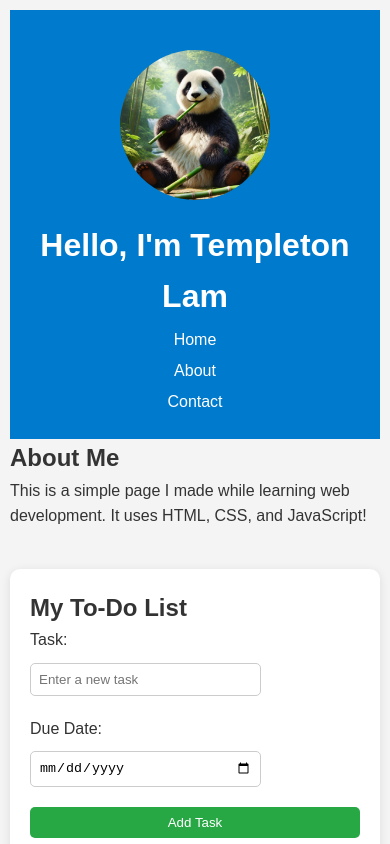
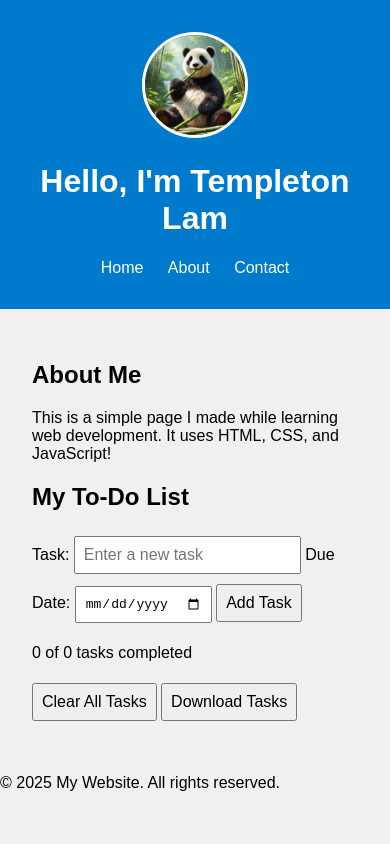
Before and after one commit to TempletonLam8/temp.github.io, a plain HTML site: page index.html in a window 390 px wide. Shown: the top 844 px of the page. Drawn offline with Linux system fonts and the light colour scheme.

Commit message:
Update style.css

```diff
--- a/style.css
+++ b/style.css
@@ -1,192 +1,62 @@
-/* Reset some browser defaults */
-* {
+body {
+  font-family: Arial, sans-serif;
   margin: 0;
   padding: 0;
-    box-sizing: border-box;
-}
-
-body {
-    font-family: Arial, sans-serif;
-    line-height: 1.6;
-    background-color: #f4f4f4;
-    color: #333;
-    padding: 20px;
+  background: #f0f0f0;
 }
 
 header {
   background-color: #007acc;
   color: white;
-    padding: 20px 0;
   text-align: center;
+  padding: 2em 1em;
+}
+
+.profile-img {
+  width: 100px;
+  height: 100px;
+  border-radius: 50%;
+  border: 3px solid white;
+  object-fit: cover;
 }
 
 nav a {
+  margin: 0 10px;
   color: white;
-    margin: 0 15px;
   text-decoration: none;
 }
 
-nav a:hover {
-    text-decoration: underline;
-    <a href="#about">About</a>
-    <a href="https://github.com/TempletonLam8" target="_blank">GitHub</a>
-    <a href="#contact">Contact</a>
-</nav>
-
+main {
+  padding: 2em;
 }
 
-main {
-    <section id="about">
-    <h2>About Me</h2>
-    <p>Hi! I'm Templeton Lam, a beginner in web development who’s curious, creative, and committed to learning new things.</p>
-</section>
-
-<section id="contact">
-    <h2>Contact</h2>
-    <p>Email me at <a href="mailto:your@email.com">templeton.lam8@gmail.com</a></p>
-</section>
+.task-form {
+  margin-bottom: 1em;
 }
 
-footer {
-    text-align: center;
-    margin-top: 40px;
-    color: #777;
+input, button {
+  margin: 5px 0;
+  padding: 8px;
+  font-size: 1em;
 }
 
-.profile-img {
-    width: 150px;
-    border-radius: 50%;
-    display: block;
-    margin: 20px auto;
-}
-
-#todo {
-    max-width: 400px;
-    margin: 40px auto;
-    padding: 20px;
-    background-color: #fff;
-    border-radius: 10px;
-    box-shadow: 0 2px 10px rgba(0,0,0,0.1);
-}
-
-#todo input {
-    width: 70%;
-    padding: 8px;
-    margin-right: 10px;
-    border: 1px solid #ccc;
-    border-radius: 5px;
-}
-
-#todo button {
-    padding: 8px 15px;
-    background-color: #28a745;
-    color: white;
-    border: none;
-    border-radius: 5px;
+button {
   cursor: pointer;
 }
 
-#todo button:hover {
-    background-color: #218838;
+ul {
+  list-style: none;
+  padding-left: 0;
 }
 
-#taskList {
-    list-style: none;
-    padding-left: 0;
-    margin-top: 20px;
-}
-
-#taskList li {
-    background-color: #f1f1f1;
+li {
+  background: white;
   padding: 10px;
-    border-radius: 5px;
-    margin-bottom: 10px;
-    cursor: pointer;
-    transition: 0.3s;
-}
-
-#taskList li:hover {
-    background-color: #ffe6e6;
-    text-decoration: line-through;
+  margin-bottom: 5px;
+  border-radius: 4px;
 }
 
 .completed {
   text-decoration: line-through;
-    color: #999;
+  color: gray;
 }
-
-.fade-in {
-    animation: fadeIn 0.4s ease-in;
-}
-
-@keyframes fadeIn {
-    from { opacity: 0; transform: translateY(10px); }
-    to { opacity: 1; transform: translateY(0); }
-}
-
-li {
-    display: flex;
-    align-items: center;
-    gap: 10px;
-}
-
-.task-form {
-    display: flex;
-    flex-direction: column;
-    gap: 10px;
-    margin-bottom: 20px;
-}
-
-#clearButton {
-    background-color: #e74c3c;
-    color: white;
-    border: none;
-    padding: 8px 16px;
-    margin-top: 10px;
-    cursor: pointer;
-    border-radius: 5px;
-}
-
-#clearButton:hover {
-    background-color: #c0392b;
-}
-
-@media (max-width: 600px) {
-    body {
-        font-size: 16px;
-        padding: 10px;
-    }
-
-    .task-form {
-        display: flex;
-        flex-direction: column;
-    }
-
-    .task-form input,
-    .task-form button {
-        margin-bottom: 10px;
-    }
-
-    nav a {
-        display: block;
-        margin: 5px 0;
-    }
-}
-
-body.dark {
-    background-color: #222;
-    color: #eee;
-}
-
-body.dark header,
-body.dark footer {
-    background-color: #333;
-    color: #eee;
-}
-
-body.dark input,
-body.dark button {
-    background-color: #444;
-    color: white;
-    border: 1px solid #555;
-}
```
Lines whose indentation alone changed are shown as unchanged.
